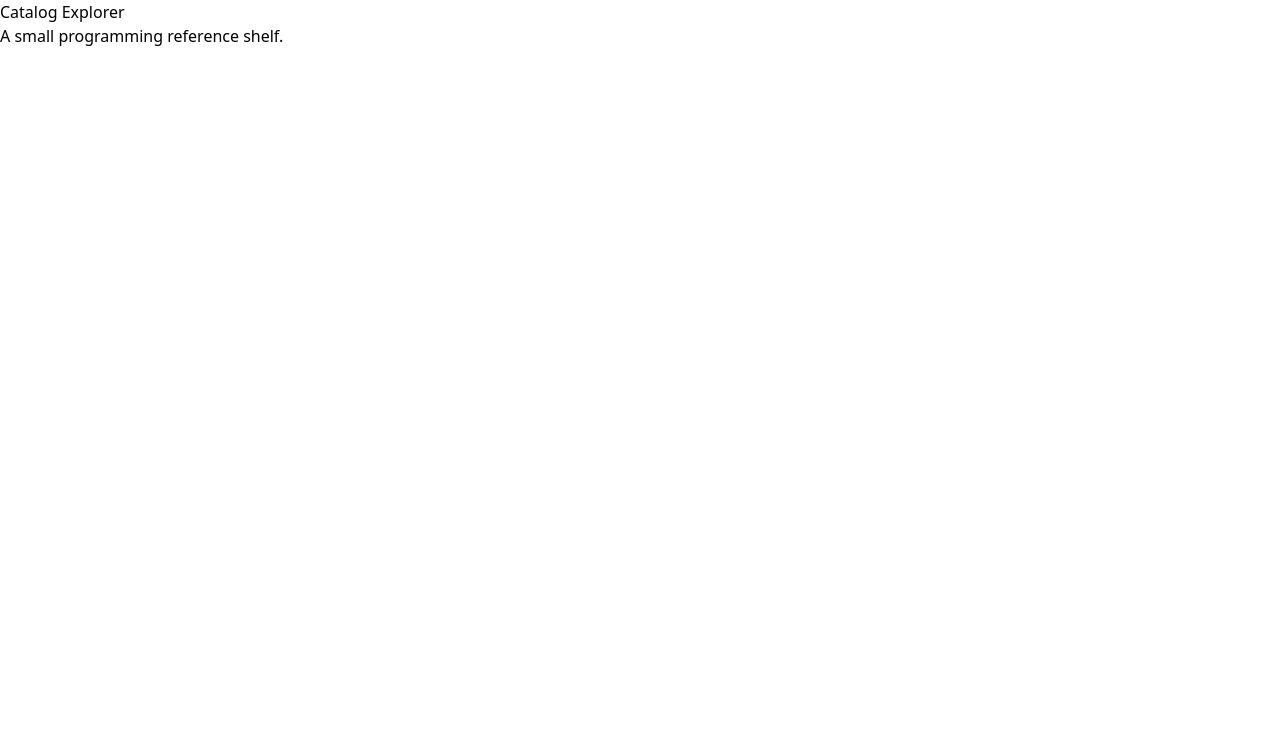
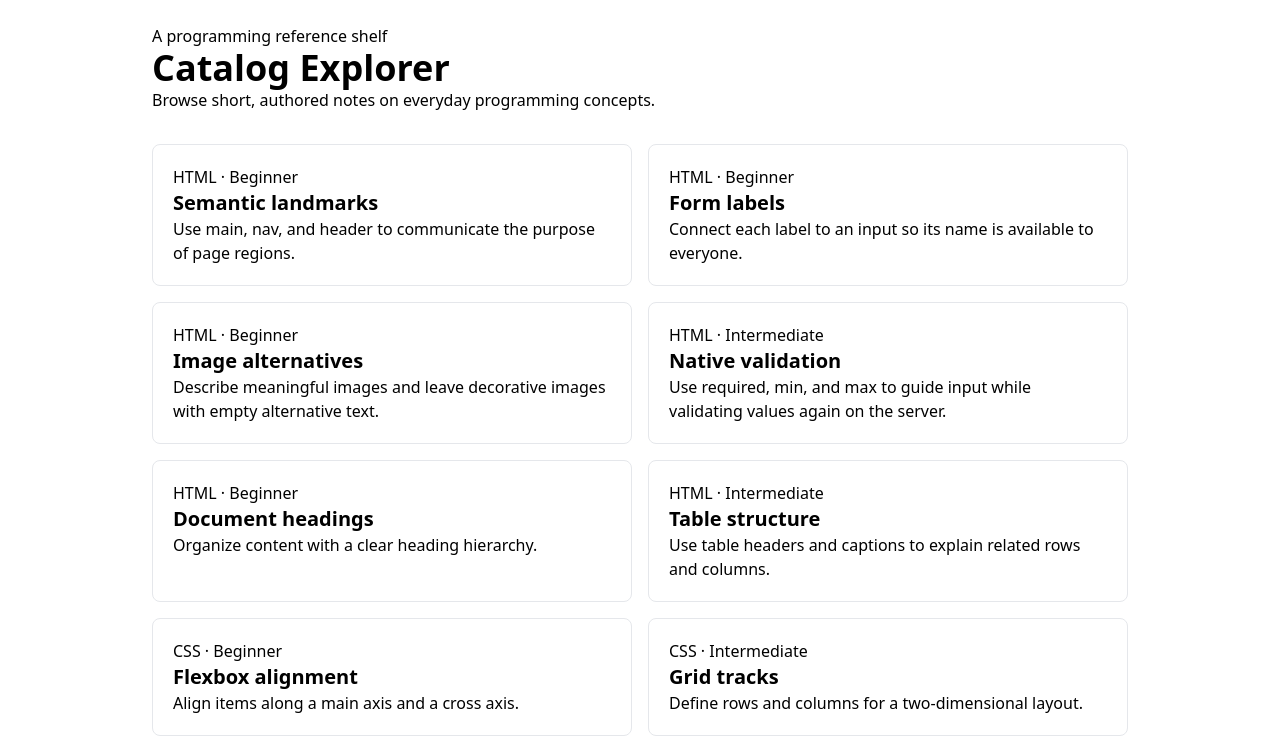
Before and after one commit to kirkduchesne/catalog-explorer, a Next.js app: page / in a window 1280 px wide. Shown: the top 750 px of the page. Built offline with nearby package versions, Linux system fonts and the light colour scheme.

Commit message:
feat: render catalog cards on the server

```diff
--- a/app/page.tsx
+++ b/app/page.tsx
@@ -1 +1,4 @@
-export default function Page() { return <main><h1>Catalog Explorer</h1><p>A small programming reference shelf.</p></main>; }
+import { catalog } from '@/lib/catalog';
+export default function Page() {
+  return <main className="mx-auto max-w-5xl p-6"><header className="mb-8"><p>A programming reference shelf</p><h1 className="text-4xl font-semibold">Catalog Explorer</h1><p>Browse short, authored notes on everyday programming concepts.</p></header><ul className="grid gap-4 sm:grid-cols-2">{catalog.map(entry => <li className="rounded-lg border p-5" key={entry.id}><p>{entry.category} · {entry.level}</p><h2 className="text-xl font-semibold">{entry.title}</h2><p>{entry.summary}</p></li>)}</ul></main>;
+}
```
